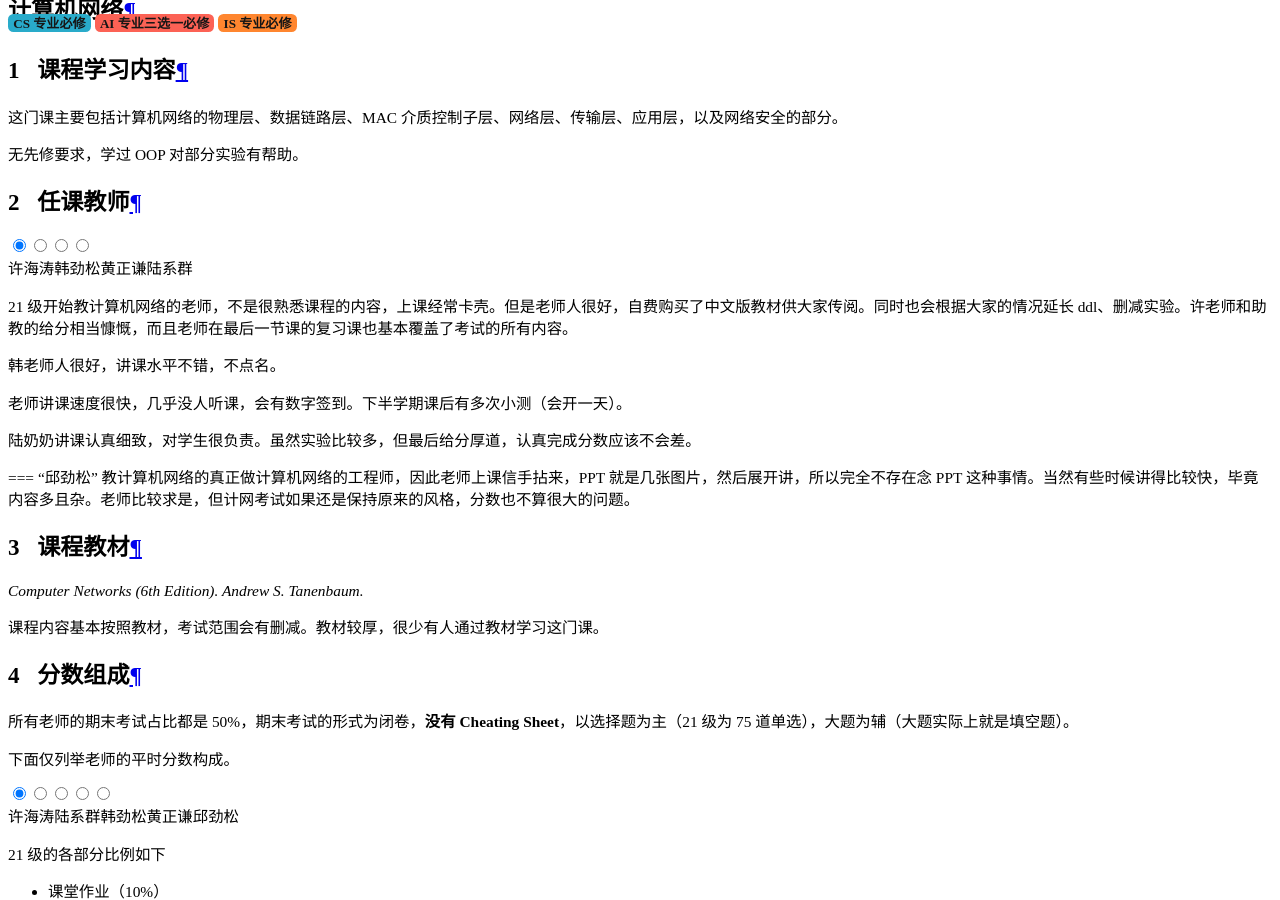
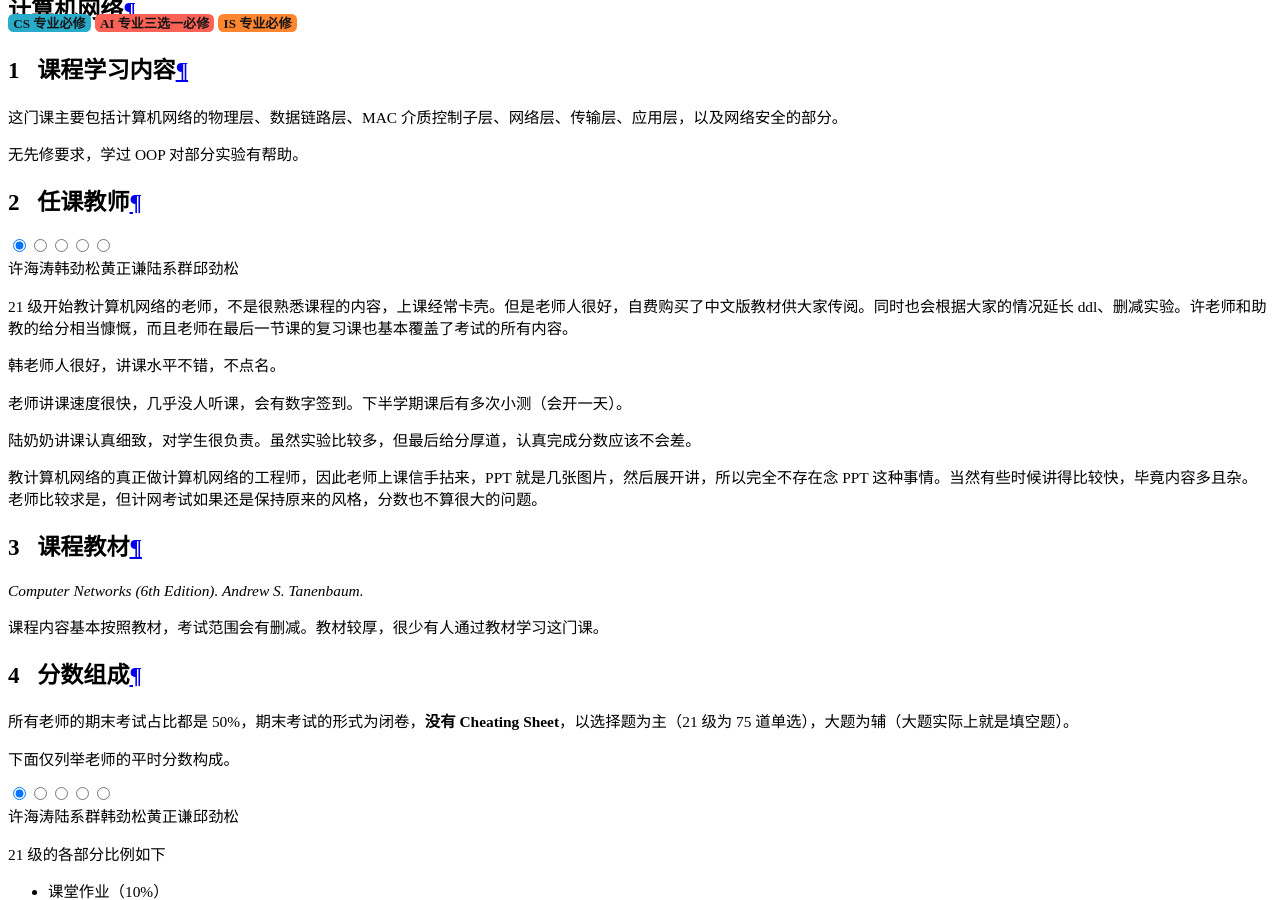
Before and after one commit to ZJU-Turing/TuringCourses, an MkDocs documentation site: the page built from docs/major_mandatory/computer_networks/index.md, in a window 1280 px wide and 900 px high, scrolled down 18246 px. Built offline with MkDocs 1.6.1 and Material for MkDocs 9.7.7, drawn with Linux system fonts in a browser that asks for light colours; comment, search, counter and statistics services are not loaded.

Commit message:
fix: 修复计算机网络页面格式错误

```diff
--- a/docs/major_mandatory/computer_networks/index.md
+++ b/docs/major_mandatory/computer_networks/index.md
@@ -27,7 +27,7 @@
 === "陆系群"
     陆奶奶讲课认真细致，对学生很负责。虽然实验比较多，但最后给分厚道，认真完成分数应该不会差。
 
-=== “邱劲松”
+=== "邱劲松"
     教计算机网络的真正做计算机网络的工程师，因此老师上课信手拈来，PPT 就是几张图片，然后展开讲，所以完全不存在念 PPT 这种事情。当然有些时候讲得比较快，毕竟内容多且杂。老师比较求是，但计网考试如果还是保持原来的风格，分数也不算很大的问题。
 
 ## 课程教材
```
